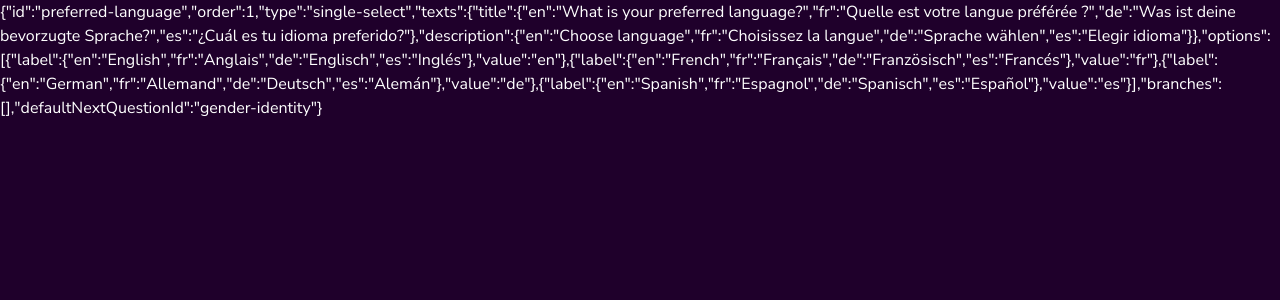
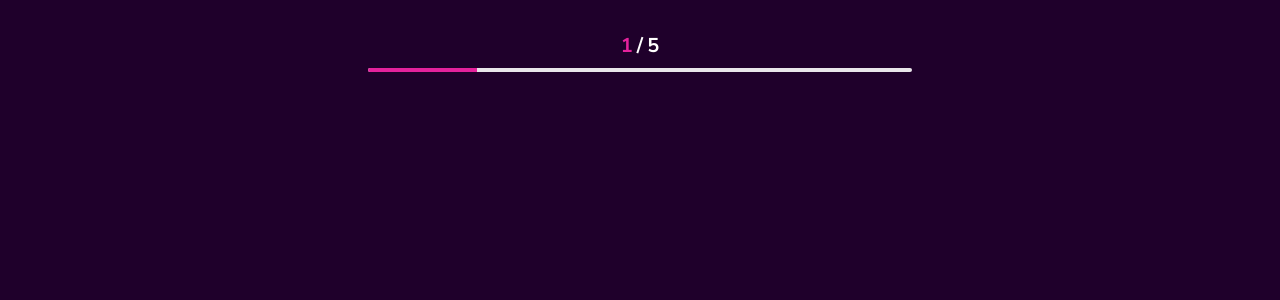
Before and after one commit to kujo205/hw_quiz, a Next.js app: page /quiz/test-quiz/preferred-language in a window 1280 px wide. Shown: the top 300 px of the page. Built offline with nearby package versions, Linux system fonts and the light colour scheme.

Commit message:
feat: added buttonc component && added quiz-progress component

```diff
--- a/biome.json
+++ b/biome.json
@@ -21,6 +21,9 @@
       "suspicious": {
         "noUnknownAtRules": "off"
       },
+      "a11y": {
+        "useButtonType": "off"
+      },
       "correctness": {
         "useExhaustiveDependencies": "warn"
       }
--- a/package.json
+++ b/package.json
@@ -11,6 +11,9 @@
     "format": "biome format --write"
   },
   "dependencies": {
+    "class-variance-authority": "^0.7.1",
+    "immer": "^11.1.3",
+    "lucide-react": "^0.563.0",
     "next": "16.1.6",
     "react": "19.2.3",
     "react-dom": "19.2.3",
--- a/src/app/globals.css
+++ b/src/app/globals.css
@@ -5,18 +5,23 @@
   --background: #1f002b;
   --foreground: #ffffff;
   --grey-200: #c4c8cc;
+  --pink-main: #e4229c;
 }
 
-@theme inline {
+@theme {
   --color-background: var(--background);
   --color-foreground: var(--foreground);
   --color-grey-200: var(--grey-200);
+  --color-pink-main: var(--pink-main);
 
   --font-sans: "Nunito Sans", sans-serif;
 }
 
-body {
-  font-family: var(--font-sans);
-  background: var(--background);
-  color: var(--foreground);
+/* 3. Global Styles */
+@layer base {
+  body {
+    font-family: var(--font-sans);
+    background: var(--background);
+    color: var(--foreground);
+  }
 }
--- a/src/app/quiz/[quizId]/[step]/page.tsx
+++ b/src/app/quiz/[quizId]/[step]/page.tsx
@@ -1,5 +1,6 @@
 import { notFound, redirect } from "next/navigation";
 import { QuestionRenderer } from "@/features/quiz/components/question-renderer";
+import { QuizProgress } from "@/features/quiz/components/quiz-progress";
 import { getQuizConfig } from "@/features/quiz/services/get-quiz";
 import { checkQuizStepPresent } from "@/features/quiz/utils/check-quiz-step-present";
 
@@ -25,5 +26,10 @@ export default async function ({
     return redirect(`/quiz/${quizId}/${firstQuestion.id}`);
   }
 
-  return <QuestionRenderer quizId={quizId} stepId={step} stepData={stepData} />;
+  return (
+    <main className="max-w-xl mx-auto py-8 px-4">
+      <QuizProgress totalSteps={config.questions.length} />
+      <QuestionRenderer quizId={quizId} stepId={step} stepData={stepData} />
+    </main>
+  );
 }
--- /dev/null
+++ b/src/app/quiz/[quizId]/page.tsx
@@ -0,0 +1,10 @@
+import { redirect } from "next/navigation";
+
+export default async function ({
+  params,
+}: {
+  params: Promise<{ quizId: string }>;
+}) {
+  const { quizId } = await params;
+  redirect(`/quiz/${quizId}/1`);
+}
--- a/src/features/quiz/components/question-renderer.tsx
+++ b/src/features/quiz/components/question-renderer.tsx
@@ -1,15 +1,22 @@
 "use client";
 
+import { constructRequest } from "next/dist/experimental/testing/server/utils";
+import { useEffect } from "react";
+import { useQuizStore } from "@/features/quiz/store";
 import type { TQuizQuestion, TQuizStaticStep } from "../types-and-schemas";
 
 interface Props {
   stepData: TQuizStaticStep | TQuizQuestion;
-  quizId?: string;
-  stepId?: string;
+  quizId: string;
+  stepId: string;
 }
 
-export function QuestionRenderer({ stepData }: Props) {
-  console.log("Rendering step data:", stepData);
+export function QuestionRenderer({ stepData, stepId, quizId }: Props) {
+  const setQuizData = useQuizStore((state) => state.setQuizData);
+
+  useEffect(() => {
+    setQuizData(quizId, stepId);
+  }, [quizId, stepId, setQuizData]);
 
   switch (stepData.type) {
     case "single-select":
@@ -19,6 +26,7 @@ export function QuestionRenderer({ stepData }: Props) {
     case "email":
     case "thank-you":
     default:
-      return <p>{JSON.stringify(stepData)}</p>;
+      return null;
+    // return <p>{JSON.stringify(stepData)}</p>;
   }
 }
--- /dev/null
+++ b/src/features/quiz/components/quiz-progress.tsx
@@ -0,0 +1,53 @@
+"use client";
+
+import { ChevronLeft } from "lucide-react";
+import { useQuizStore } from "@/features/quiz/store";
+import { Button } from "@/shared/ui/button";
+
+interface QuizProgressProps {
+  totalSteps: number;
+}
+
+export function QuizProgress({ totalSteps }: QuizProgressProps) {
+  const { activeQuizId, results } = useQuizStore();
+
+  if (!activeQuizId) return null;
+
+  const answeredCount = Object.keys(
+    results[activeQuizId]?.answers || {},
+  ).length;
+  const currentStep = answeredCount + 1;
+  const progress = (currentStep / totalSteps) * 100;
+
+  return (
+    <div className="w-full space-y-2">
+      <div className="flex justify-between">
+        {/* Go back button */}
+        {currentStep === 1 ? (
+          <span className="w-10"></span>
+        ) : (
+          <Button variant="icon">
+            <ChevronLeft size={24} />
+          </Button>
+        )}
+
+        {/* Step counter */}
+        <div className="text-center text-xl space-x-1 font-bold">
+          <span className="text-pink-main">{currentStep}</span>
+          <span>/</span>
+          <span>{totalSteps}</span>
+        </div>
+
+        <span className="w-10"></span>
+      </div>
+
+      {/* Progress bar */}
+      <div className="relative h-1 w-full overflow-hidden rounded-full bg-white/90">
+        <div
+          className="h-full bg-pink-main transition-all duration-300 ease-in-out"
+          style={{ width: `${progress}%` }}
+        />
+      </div>
+    </div>
+  );
+}
--- a/src/features/quiz/store.ts
+++ b/src/features/quiz/store.ts
@@ -1,12 +1,11 @@
 import { create } from "zustand";
 import { persist } from "zustand/middleware";
+import { immer } from "zustand/middleware/immer";
 import type {
   TLanguage,
   TLocalizedString,
-  TQuiz,
+  TQuizAnswer,
 } from "@/features/quiz/types-and-schemas";
-
-export type TQuizAnswer = string | string[];
 
 interface QuizResult {
   answers: Record<string, TQuizAnswer>;
@@ -15,118 +14,96 @@ interface QuizResult {
 }
 
 interface QuizStore {
-  // active quiz id
+  // current active quiz and step
   activeQuizId: string | null;
-
-  // active quiz step
   activeQuizStep: string | null;
 
-  // data for results and configs
+  // data for results, quizId and Result object
   results: Record<string, QuizResult>;
+
+  setQuizData: (quizId: string, stepId: string) => void;
 
   // methods used in quiz flow
   setAnswer: (questionId: string, val: TQuizAnswer) => void;
+
+  //
   setEmail: (email: string) => void;
+
+  // for i10n
   setLanguage: (lang: TLanguage) => void;
 
+  // nullify quiz results
   resetQuiz: () => void;
 
   // translation method
   t: (localizedString?: TLocalizedString) => string;
 }
 
-const DEFAULT_QUIZ_RESULT: QuizResult = {
+const DEFAULT_QUIZ_RESULT = {
   answers: {},
   email: "",
   lang: "en",
-};
+} satisfies QuizResult;
 
 export const useQuizStore = create<QuizStore>()(
   persist(
-    (set, get) => ({
+    immer((set, get) => ({
       activeQuizId: null,
       activeQuizStep: null,
       results: {},
-      configs: {},
 
-      // setQuizParamsOnPageLoad: ({ quizId, stepId }) => {
-      //   const config = configs[quizId];
-      //
-      //   assert(config, `Quiz config for '${quizId}' not found.`);
-      //
-      //   const stepExists = config.questions.some((q) => q.id === stepId);
-      //
-      //   if (stepExists) {
-      //     return set({ activeQuizId: quizId, activeQuizStep: stepId });
-      //   }
-      //
-      //   // const lastAccessedUserStep = get().results[quizId]
-      //   // here step doesnt exist in the quiz config,
-      //   console.log(
-      //     "Quiz params on page load - quizId:",
-      //     quizId,
-      //     "stepId:",
-      //     stepId,
-      //   );
-      // },
-      //
-      // setConfig: (quizId, config) =>
-      //   set((state) => ({
-      //     configs: { ...state.configs, [quizId]: config },
-      //   })),
+      setQuizData: (quizId, stepId) => {
+        set((state) => {
+          state.activeQuizId = quizId;
+          state.activeQuizStep = stepId;
+          if (!state.results[quizId]) {
+            state.results[quizId] = { ...DEFAULT_QUIZ_RESULT };
+          }
+        });
+      },
 
       setLanguage: (lang) => {
         const quizId = get().activeQuizId;
         if (!quizId) return;
-        set((state) => ({
-          results: {
-            ...state.results,
-            [quizId]: {
-              ...(state.results[quizId] || DEFAULT_QUIZ_RESULT),
-              lang,
-            },
-          },
-        }));
+
+        set((state) => {
+          if (!state.results[quizId]) {
+            state.results[quizId] = { ...DEFAULT_QUIZ_RESULT };
+          }
+          state.results[quizId].lang = lang;
+        });
       },
 
       setAnswer: (questionId, val) => {
         const quizId = get().activeQuizId;
         if (!quizId) return;
+
         set((state) => {
-          const currentQuiz = state.results[quizId] || DEFAULT_QUIZ_RESULT;
-          return {
-            results: {
-              ...state.results,
-              [quizId]: {
-                ...currentQuiz,
-                answers: { ...currentQuiz.answers, [questionId]: val },
-              },
-            },
-          };
+          if (!state.results[quizId]) {
+            state.results[quizId] = { ...DEFAULT_QUIZ_RESULT };
+          }
+          state.results[quizId].answers[questionId] = val;
         });
       },
 
       setEmail: (email) => {
         const quizId = get().activeQuizId;
         if (!quizId) return;
-        set((state) => ({
-          results: {
-            ...state.results,
-            [quizId]: {
-              ...(state.results[quizId] || DEFAULT_QUIZ_RESULT),
-              email,
-            },
-          },
-        }));
+
+        set((state) => {
+          if (!state.results[quizId]) {
+            state.results[quizId] = { ...DEFAULT_QUIZ_RESULT };
+          }
+          state.results[quizId].email = email;
+        });
       },
 
       resetQuiz: () => {
         const quizId = get().activeQuizId;
         if (!quizId) return;
+
         set((state) => {
-          const newResults = { ...state.results };
-          delete newResults[quizId];
-          return { results: newResults };
+          delete state.results[quizId];
         });
       },
 
@@ -137,15 +114,10 @@ export const useQuizStore = create<QuizStore>()(
         const lang = get().results[quizId]?.lang || "en";
         return localizedString[lang] || localizedString["en"] || "";
       },
-    }),
+    })),
     {
       name: "quiz-storage",
-
-      // this makes sure we persist only results and configs across sessions
-      partialize: (state) => ({
-        results: state.results,
-        configs: state.configs,
-      }),
+      partialize: (state) => ({ results: state.results }),
     },
   ),
 );
--- a/src/shared/ui/button.tsx
+++ b/src/shared/ui/button.tsx
@@ -0,0 +1,31 @@
+import type * as React from "react";
+
+interface ButtonProps extends React.ComponentProps<"button"> {
+  variant?: "default" | "icon";
+}
+
+export function Button({
+  className = "",
+  variant = "default",
+  children,
+  ...props
+}: ButtonProps) {
+  const baseStyles =
+    "inline-flex items-center justify-center font-semibold transition-all disabled:pointer-events-none disabled:opacity-50 outline-none cursor-pointer";
+
+  const variantStyles = {
+    default:
+      "h-14 rounded-full bg-pink-main text-white hover:opacity-90 active:scale-[0.98] px-8 text-lg w-full",
+    icon: "size-10 rounded-lg bg-pink-main/10 text-pink-main hover:bg-pink-main/20 active:scale-95",
+  };
+
+  return (
+    <button
+      type="button"
+      className={`${baseStyles} ${variantStyles[variant]} ${className}`}
+      {...props}
+    >
+      {children}
+    </button>
+  );
+}
```
Also changed, not shown: src/features/quiz/types-and-schemas.ts (+7 -0 lines), 1 other file (tests, documents, lock files or other folders).
